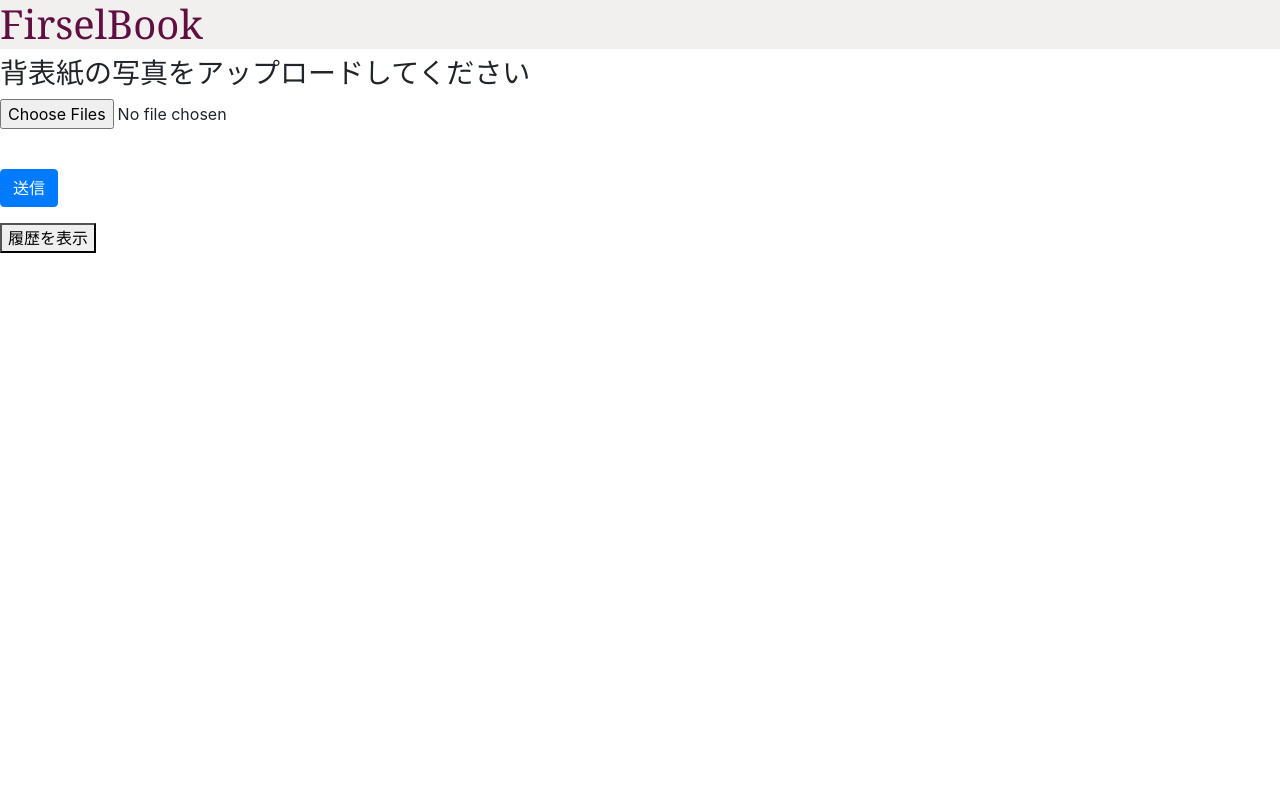
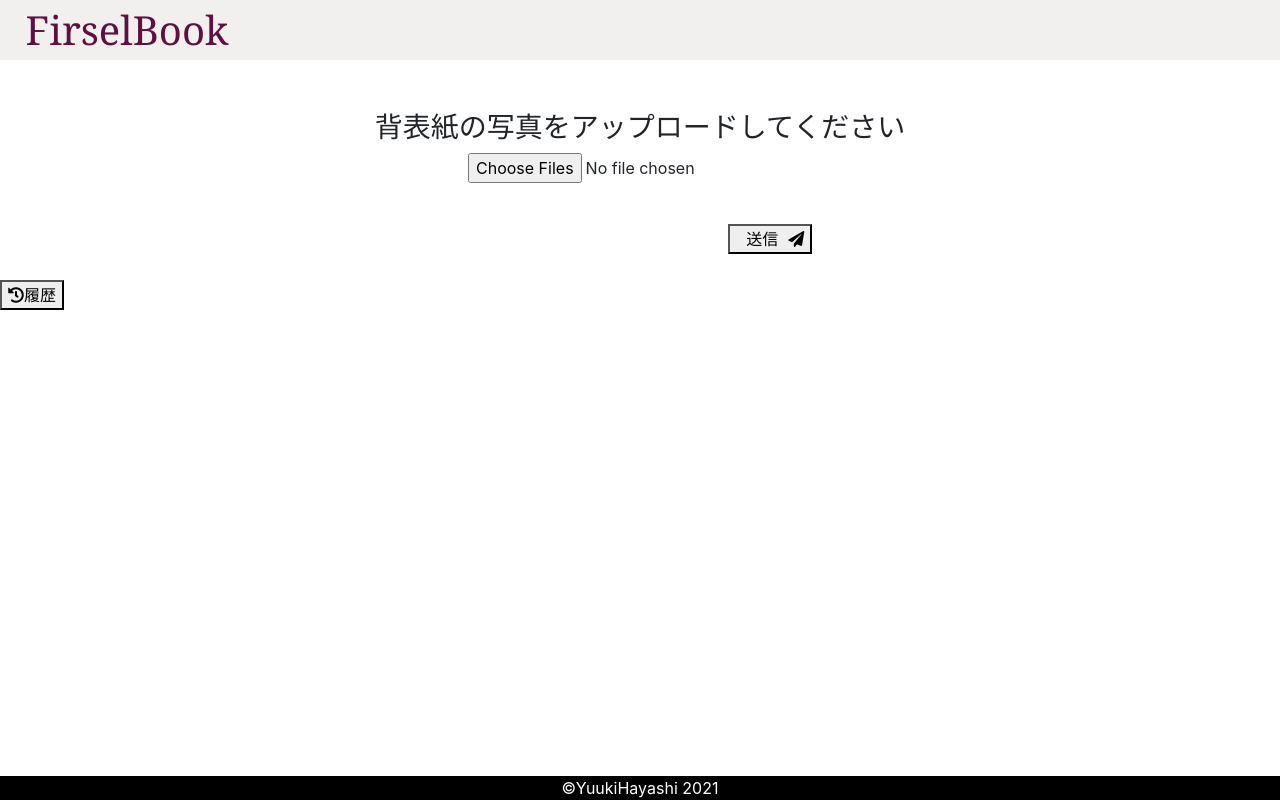
Before and after one commit to YuukiHayashi0510/FirselBook, a Flask app: page / in a window 1280 px wide. Run offline with Flask 2, Linux system fonts and the light colour scheme; parts of the project's set-up code (start-up, migrations or seed data) failed here and were passed over; some libraries are stand-ins or nearby versions.

Commit message:
ヘッダーフッターver1

```diff
--- a/static/css/style.css
+++ b/static/css/style.css
@@ -4,12 +4,35 @@ header {
 header a {
     color: #5f0f40;
     font-family: "Georgia";
+    font-size: 250%;
+    padding: 2%;
 }
 header a:hover {
     color: #5f0f40;
     text-decoration: none;
 }
 
+.upload-form {
+    margin-top: 4%;
+}
+
+.submit-btn {
+    margin: 2%;
+}
+
+.submit-icon {
+    margin: 10px;
+}
+
+footer {
+    bottom: 0;
+    position: absolute;
+    width: 100%;
+    color: white;
+    background-color: black;
+    text-align: center;
+}
+
 /* ネザーぽいマゼンタ #5f0f40
 暗い赤 #9a031e
 暗いオレンジ #e36414
--- a/templates/index.html
+++ b/templates/index.html
@@ -1,14 +1,19 @@
 {% extends "layout.html" %}
 {% block content %}
 
+<center class="upload-form">
     <h3>背表紙の写真をアップロードしてください</h3>
     <form action = "/upload" method="post" enctype="multipart/form-data">
         <p><input type="file" id = "upload_files" name = "upload_files" multiple="multiple" required="required" onchange="previewImage(this);"></p>
         <img id="preview" style="width: 20%;">
-    <p><input type="submit" value="送信" class="btn btn-primary"></p>
+        <button type="submit" value="送信" class="submit-btn">
+            <span class="submit-icon">送信</span><i class="fas fa-paper-plane"></i>
+        </button>
     </form>
+</center>
 
-<button onclick="changeDisplay(this, history)">履歴を表示</button>
+<div class="history-box">
+    <button onclick="changeDisplay(this, history)"><i class="fas fa-history"></i>履歴</button>
 
     <div id="history" style="display: none;">
         <h3>履歴</h3>
@@ -19,4 +24,6 @@
         {% endfor %}
     {% endif %}
     </div>
+</div>
+
 {% endblock %}
--- a/templates/layout.html
+++ b/templates/layout.html
@@ -5,17 +5,24 @@
         <meta http-equiv="X-UA-Compatible" content="IE=edge">
         <meta name="viewport" content="width=device-width, initial-scale=1, shrink-to-fit=no">
         <link rel="stylesheet" href="/static/css/style.css">
-        <link rel="stylesheet" href="https://cdn.jsdelivr.net/npm/bootstrap@4.5.3/dist/css/bootstrap.min.css" integrity="sha384-TX8t27EcRE3e/ihU7zmQxVncDAy5uIKz4rEkgIXeMed4M0jlfIDPvg6uqKI2xXr2" crossorigin="anonymous">
+        <!-- fontawesome導入 -->
+        <link rel="stylesheet" href="https://use.fontawesome.com/releases/v5.14.0/css/all.css">
+        <!-- BootStrap導入 -->
+        <link rel="stylesheet" href="https://stackpath.bootstrapcdn.com/bootstrap/4.3.1/css/bootstrap.min.css" integrity="sha384-ggOyR0iXCbMQv3Xipma34MD+dH/1fQ784/j6cY/iJTQUOhcWr7x9JvoRxT2MZw1T" crossorigin="anonymous">
         <title>FirselBook</title>
     </head>
     <header>
-        <h1>
-            <a class="app-name" href="/">FirselBook</a>
-        </h1>
+        <a href="/">FirselBook</a>
     </header>
     <body>
 
         {% block content %}{% endblock %}
         <script type="text/javascript" src="/static/js/script.js"></script>
+        <script src="https://code.jquery.com/jquery-3.3.1.slim.min.js" integrity="sha384-q8i/X+965DzO0rT7abK41JStQIAqVgRVzpbzo5smXKp4YfRvH+8abtTE1Pi6jizo" crossorigin="anonymous"></script>
+        <script src="https://cdnjs.cloudflare.com/ajax/libs/popper.js/1.14.7/umd/popper.min.js" integrity="sha384-UO2eT0CpHqdSJQ6hJty5KVphtPhzWj9WO1clHTMGa3JDZwrnQq4sF86dIHNDz0W1" crossorigin="anonymous"></script>
+        <script src="https://stackpath.bootstrapcdn.com/bootstrap/4.3.1/js/bootstrap.min.js" integrity="sha384-JjSmVgyd0p3pXB1rRibZUAYoIIy6OrQ6VrjIEaFf/nJGzIxFDsf4x0xIM+B07jRM" crossorigin="anonymous"></script>
     </body>
+    <footer>
+        &copy;YuukiHayashi 2021
+    </footer>
 </html>
```
Lines whose indentation alone changed are shown as unchanged.
